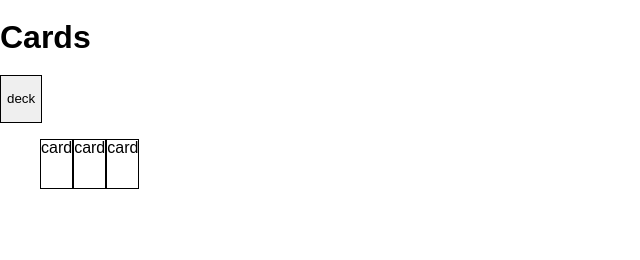
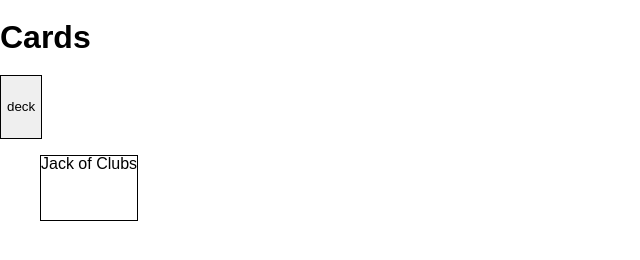
Before and after one commit to aperniciaro/shuffle, a website: page public/index.html in a window 1280 px wide. Both pictures are taken after a click on the button "deck". Shown: the whole page, without its empty margins (0-640 px from the left). Drawn offline with Linux system fonts and the light colour scheme.

Commit message:
added shuffle and draw functions

```diff
--- a/public/index.html
+++ b/public/index.html
@@ -13,17 +13,7 @@
       <button id="draw-pile">
         deck
       </button>
-      <ul class="visible-hand">
-        <li>
-          card
-        </li>
-        <li>
-          card
-        </li>
-        <li>
-          card
-        </li>
-      </ul>
+      <ul class="visible-hand"></ul>
     </section>
     <script src="/main.js" charset="utf-8"></script>
   </body>
--- a/public/main.js
+++ b/public/main.js
@@ -19,6 +19,7 @@ let shuffledDeck = []
 
 const reload = () => {
   buildDeck()
+  shuffle()
 }
 
 const buildDeck = () => {
@@ -27,33 +28,25 @@ const buildDeck = () => {
       unshuffledDeck.push(cardValues[cVal] + ' of ' + cardSuits[cSuit])
     }
   }
-  console.log(unshuffledDeck)
+  // console.log(unshuffledDeck)
 }
 
-const shuffle = () => {}
+const shuffle = () => {
+  for (let n = unshuffledDeck.length - 1; n >= 0; n--) {
+    let randInt = Math.floor(Math.random() * n)
+    shuffledDeck.push(unshuffledDeck[randInt])
+    unshuffledDeck.splice(randInt, 1)
+  }
+  console.log(shuffledDeck)
+}
 
-// load page function
-
-//   array of card values
-//   array of suits
-
-//   function with loop concatenating card values and suits and pushing to new array
-
-//   array of cards
-
-//   function randomizing array of cards
-
-//   loop swapping items from array of cards with shuffled array
-
-//   shuffled array
-
-// event click
-
-//   hand array
-
-//   remove top card from shuffled array
-//   add top card to hand array
-
-//   put new hand array item as li in ul in DOM
+const drawCard = () => {
+  const yourCard = document.createElement('li')
+  yourCard.textContent = shuffledDeck[0]
+  document.querySelector('.visible-hand').appendChild(yourCard)
+  shuffledDeck.splice(0, 1)
+  console.log(shuffledDeck)
+}
 
 document.addEventListener('DOMContentLoaded', reload)
+document.querySelector('#draw-pile').addEventListener('click', drawCard)
--- a/public/screen.css
+++ b/public/screen.css
@@ -15,20 +15,22 @@ h1 {
 }
 
 #card-table {
+  width: 100%;
 }
 
 #draw-pile {
   border: 0.1rem solid black;
-  height: 3rem;
+  height: 4rem;
 }
 
 .visible-hand {
   list-style: none;
   display: flex;
   flex-direction: row;
+  flex-wrap: wrap;
 }
 
 li {
   border: 0.1rem solid black;
-  height: 3rem;
+  height: 4rem;
 }
```
